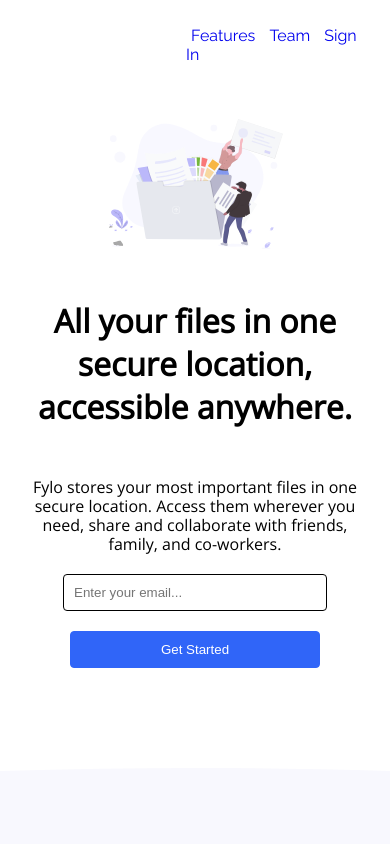
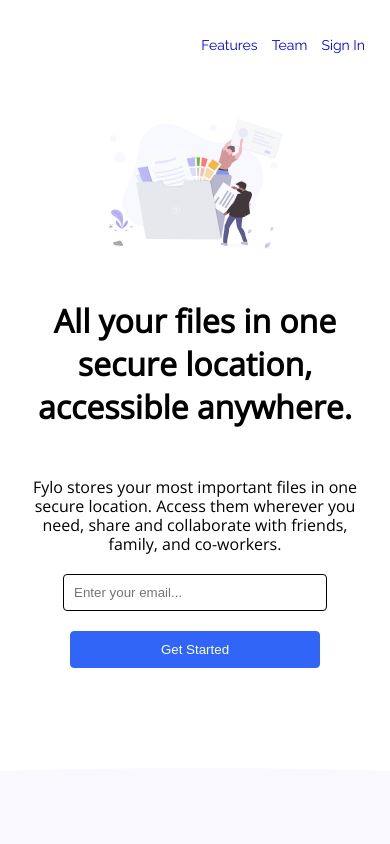
Before and after one commit to rafiputra2000/fylo-landing-page-with-two-column-layout-master, a plain HTML site: page index.html in a window 390 px wide. Shown: the top 844 px of the page. Drawn offline with nearby package versions, Linux system fonts and the light colour scheme; files whose address does not match are found by name.

Commit message:
Update Fix Mobile

```diff
--- a/css/styles.css
+++ b/css/styles.css
@@ -474,6 +474,13 @@ footer .template-footer {
 
 }
 
+@media screen and (max-width:400px){
+  .top-header a{
+    font-size: 14px;
+
+  }
+
+
 
 
 
```
